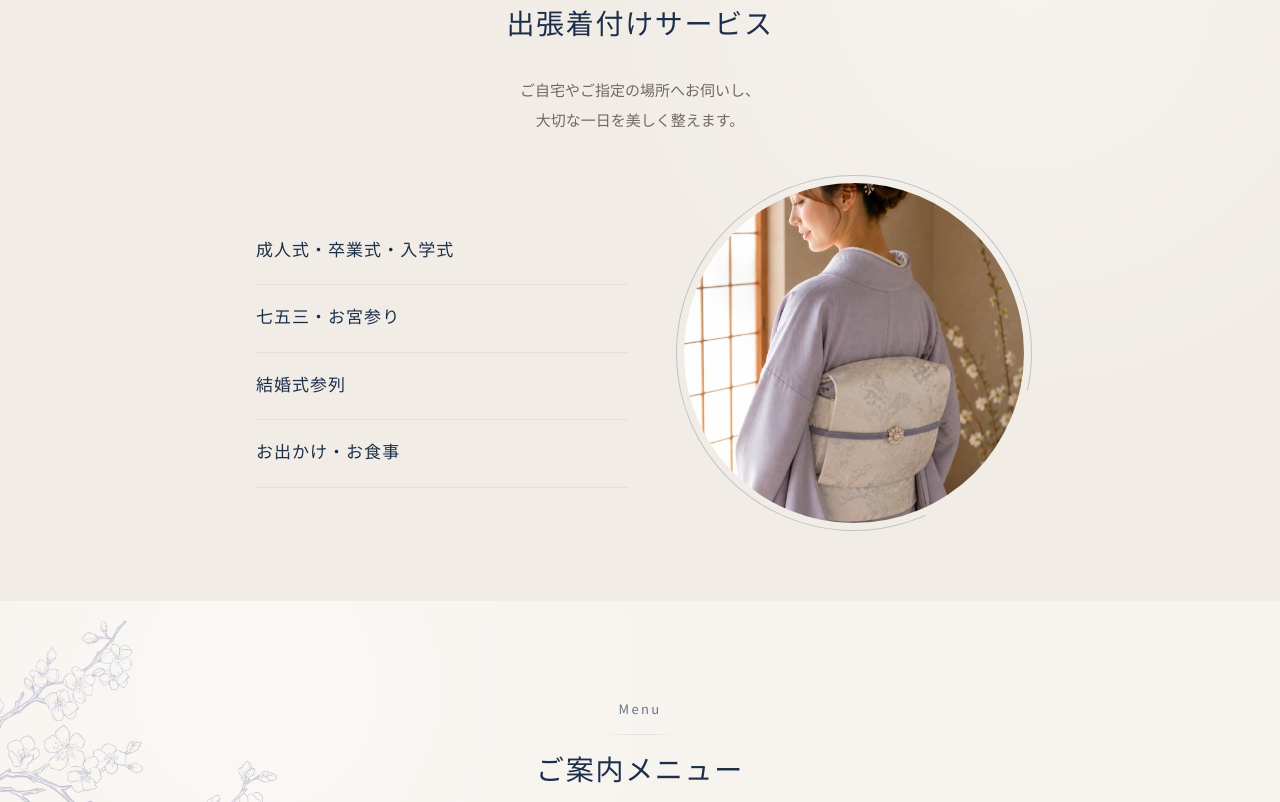
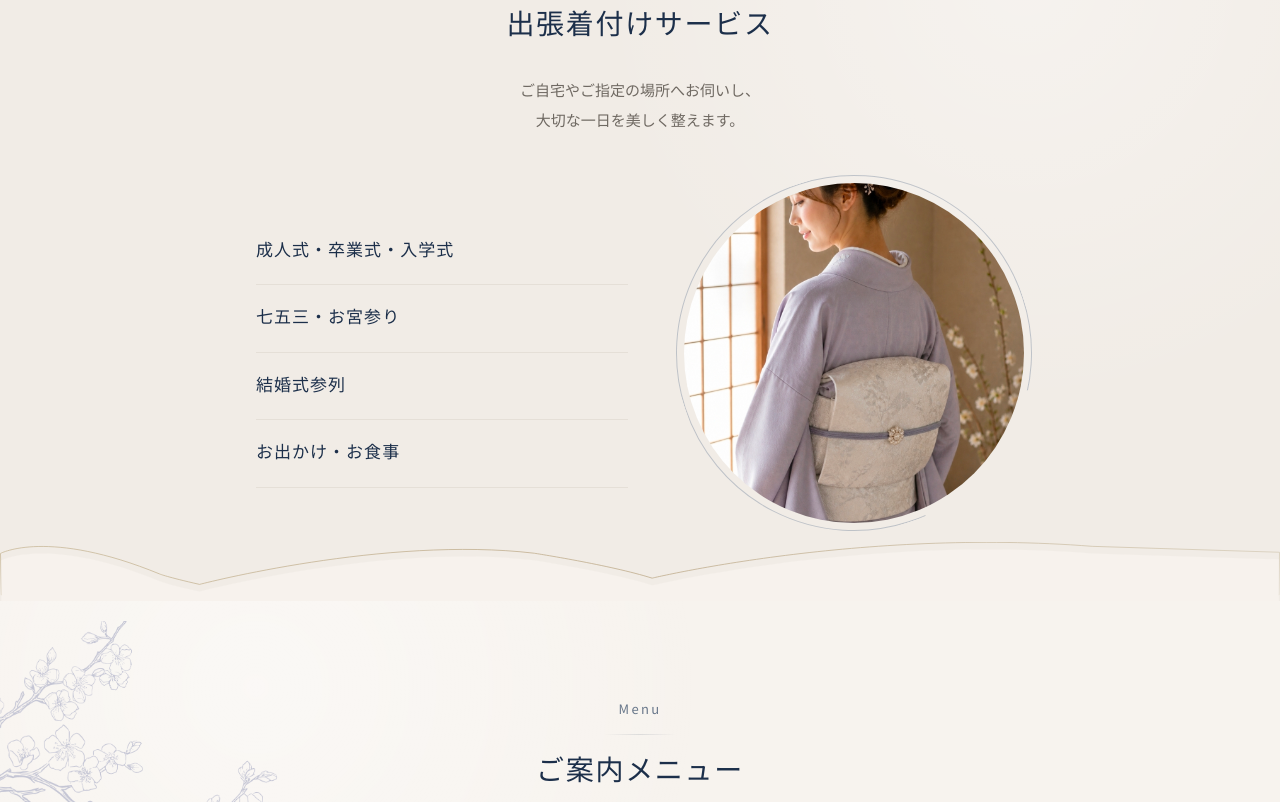
Before and after one commit to atelier-m/yoi, a plain HTML site: page index.html in a window 1280 px wide. Shown: the part 1784-2586 px from the top of the page. Drawn offline with Linux system fonts and the light colour scheme.

Commit message:
Add service wave decoration with responsive SVG for enhanced visual appeal

```diff
--- a/css/style.css
+++ b/css/style.css
@@ -666,6 +666,7 @@ main {
 ========================= */
 .service {
   text-align: center;
+  position: relative;
 }
 
 .service__lead {
@@ -739,6 +740,21 @@ main {
   pointer-events: none;
 }
 
+/* Service 波の装飾 */
+.service__wave {
+  position: absolute;
+  bottom: -1px;
+  left: 0;
+  width: 100%;
+  pointer-events: none;
+}
+
+.service__wave img {
+  display: block;
+  width: 100%;
+  height: auto;
+}
+
 /* =========================
   menu
 ========================= */
--- a/index.html
+++ b/index.html
@@ -191,6 +191,10 @@
               <img src="images/style03.jpg" alt="着物姿の女性" />
             </figure>
           </div>
+        </div>
+        <!-- Service 波の装飾 -->
+        <div class="service__wave" aria-hidden="true">
+          <img src="images/service-wave.svg" alt="" />
         </div>
       </section>
 
```
Also changed, not shown: images/service-wave.svg (added).
